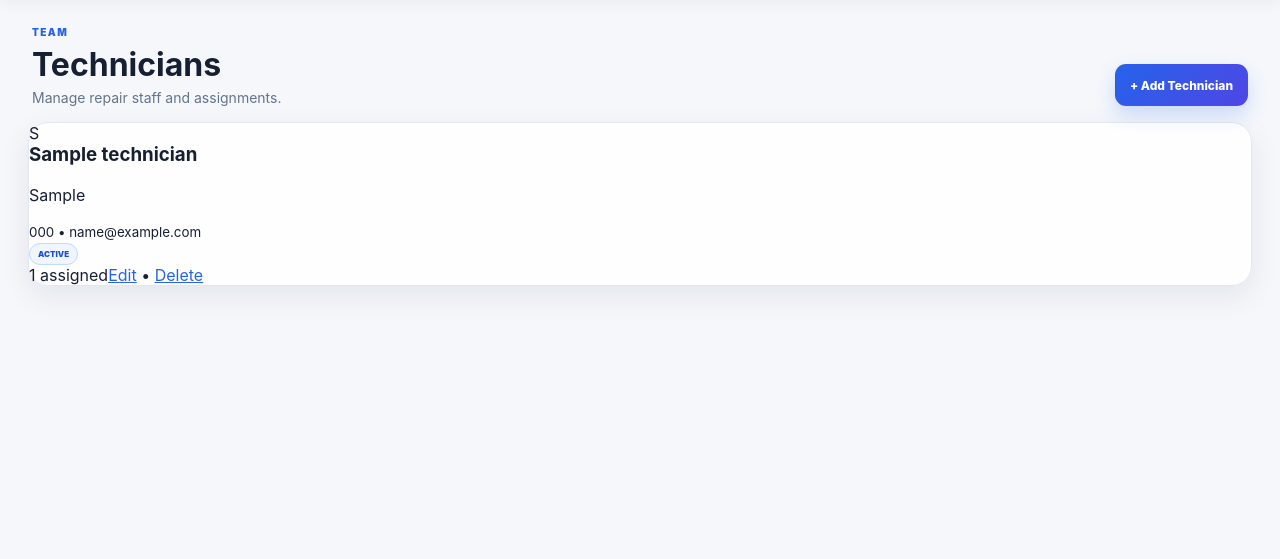
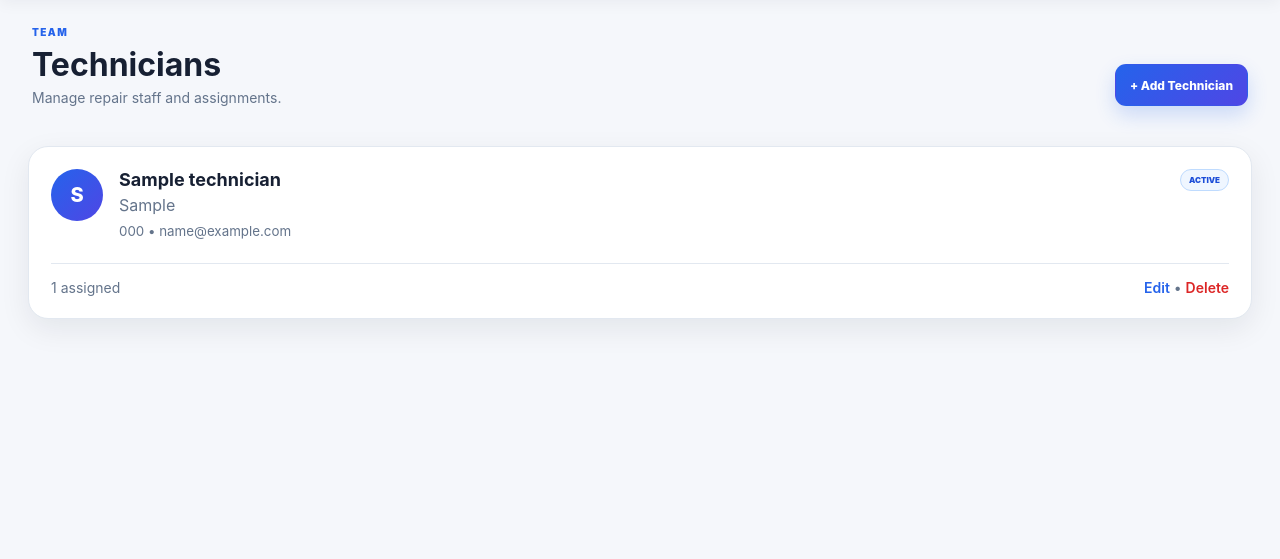
Before and after one commit to brentlipaopao406-ctrl/Fixtrack_Project, a Django app: page /technicians/ in a window 1280 px wide. Shown: the part 76-635 px from the top of the page. Run offline with Django 5.2, Linux system fonts and the light colour scheme; a user stored in the database is signed in; tables that the repository leaves empty hold one stand-in row (values such as "Sample post").

Commit message:
Fix technician card layout

```diff
--- a/repairs/static/repairs/css/app.css
+++ b/repairs/static/repairs/css/app.css
@@ -1736,3 +1736,113 @@ input[type="checkbox"] {
     height: 20px !important;
     pointer-events: none !important;
 }
+
+/* =========================
+   TECHNICIANS PAGE
+   ========================= */
+
+.card-grid {
+    display: grid;
+    grid-template-columns: repeat(auto-fit, minmax(320px, 1fr));
+    gap: 20px;
+    margin-top: 24px;
+}
+
+.mini-card {
+    position: relative;
+    display: grid;
+    grid-template-columns: 52px 1fr auto;
+    grid-template-areas:
+        "avatar info badge"
+        "footer footer footer";
+    gap: 16px;
+    align-items: start;
+    padding: 22px;
+    background: var(--white);
+    border: 1px solid var(--border);
+    border-radius: 20px;
+    box-shadow: var(--shadow);
+}
+
+.mini-card .avatar {
+    grid-area: avatar;
+    width: 52px;
+    height: 52px;
+    display: flex;
+    align-items: center;
+    justify-content: center;
+    flex-shrink: 0;
+    border-radius: 50%;
+    background: linear-gradient(135deg, var(--blue), var(--blue2));
+    color: #fff;
+    font-size: 20px;
+    font-weight: 800;
+}
+
+.mini-card > div:nth-child(2) {
+    grid-area: info;
+    min-width: 0;
+}
+
+.mini-card h3 {
+    margin: 0 0 5px;
+    font-size: 18px;
+    color: var(--text);
+}
+
+.mini-card p {
+    margin: 0 0 7px;
+    color: var(--muted);
+}
+
+.mini-card small {
+    display: block;
+    color: var(--muted);
+    line-height: 1.5;
+}
+
+.mini-card > .badge {
+    grid-area: badge;
+    justify-self: end;
+}
+
+.mini-card-footer {
+    grid-area: footer;
+    display: flex;
+    align-items: center;
+    justify-content: space-between;
+    gap: 16px;
+    padding-top: 15px;
+    margin-top: 5px;
+    border-top: 1px solid var(--border);
+    color: var(--muted);
+    font-size: 14px;
+}
+
+.mini-card-footer a {
+    text-decoration: none;
+    font-weight: 600;
+}
+
+.danger-text {
+    color: #dc2626 !important;
+}
+
+@media (max-width: 700px) {
+    .mini-card {
+        grid-template-columns: 48px 1fr;
+        grid-template-areas:
+            "avatar info"
+            "badge badge"
+            "footer footer";
+    }
+
+    .mini-card > .badge {
+        justify-self: start;
+    }
+
+    .mini-card-footer {
+        flex-direction: column;
+        align-items: flex-start;
+    }
+}
```
Also changed, not shown: db_original_backup.sqlite3 (added).
